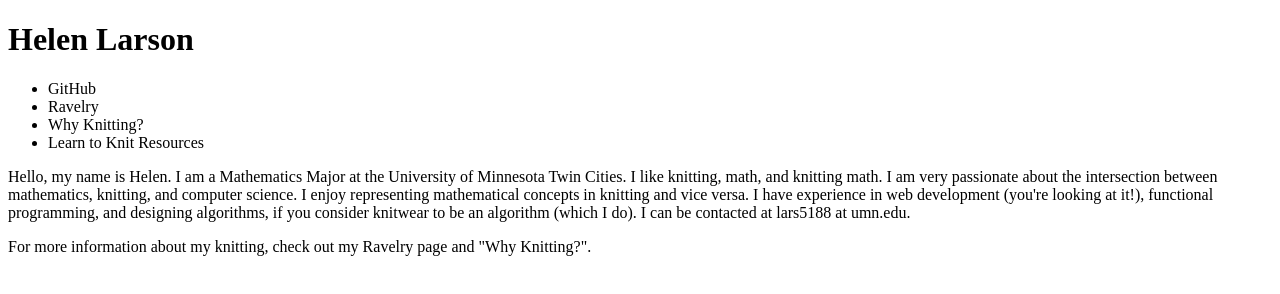
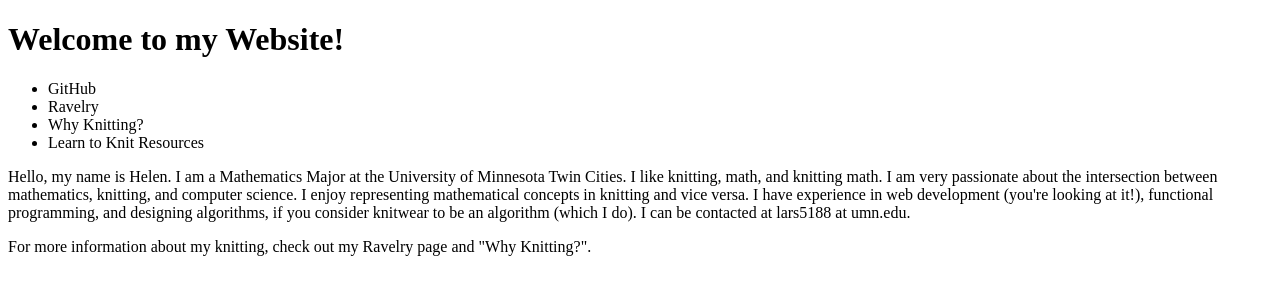
Before and after one commit to destroyeroftroy/destroyeroftroy.github.io, a plain HTML site: page index.html in a window 1280 px wide. Drawn offline with Linux system fonts and the light colour scheme.

Commit message:
testing my new laptop's ability to make changes

```diff
--- a/index.html
+++ b/index.html
@@ -1,11 +1,11 @@
 <!DOCTYPE html>
 <html>
 <head>
-<title>Helen Larson</title>
+<title>Helen Larson's Website</title>
 </head>
 
 <body>
-<h1>Helen Larson</h1>
+<h1>Welcome to my Website!</h1>
 <ul>
   <li>GitHub</li>
   <li>Ravelry</li>
```
